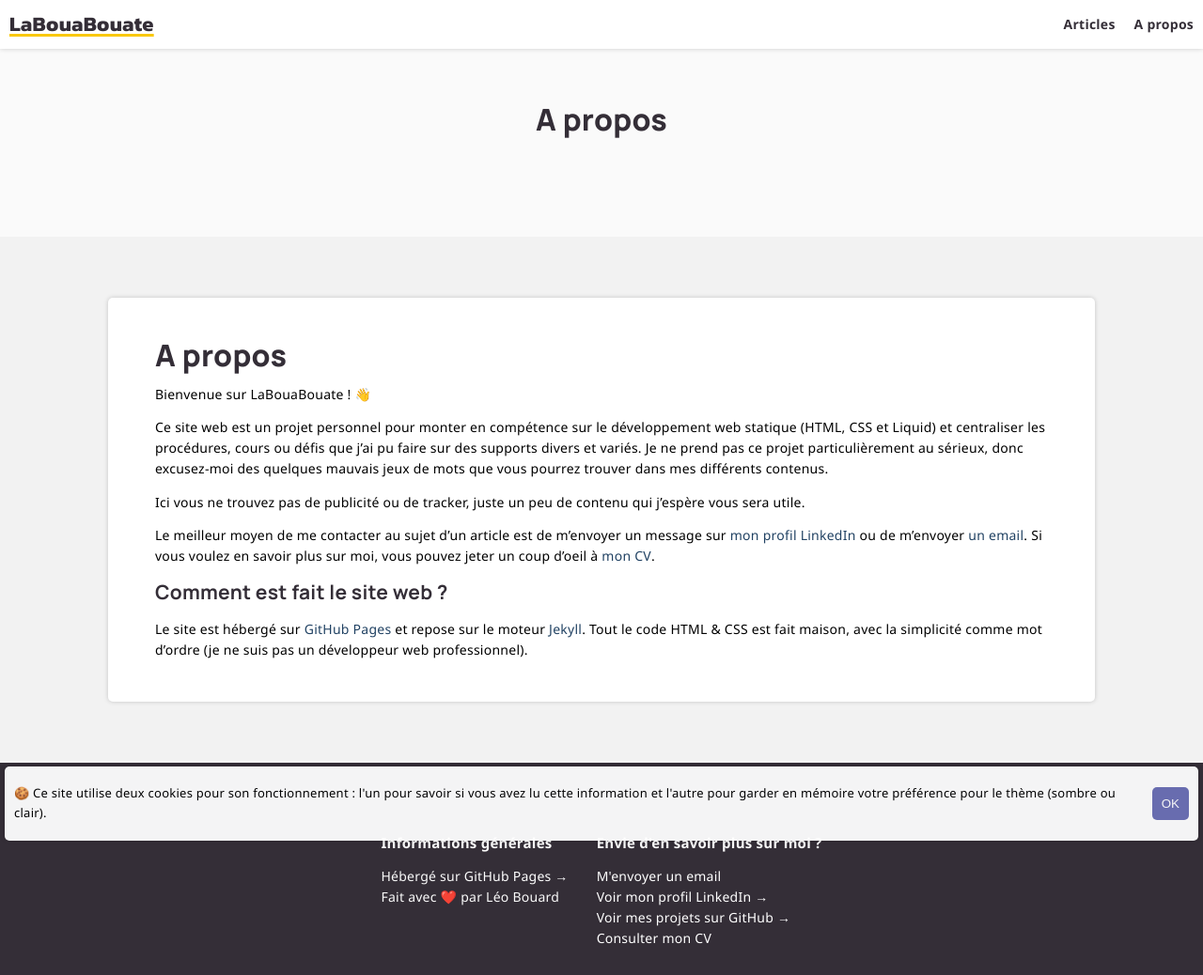
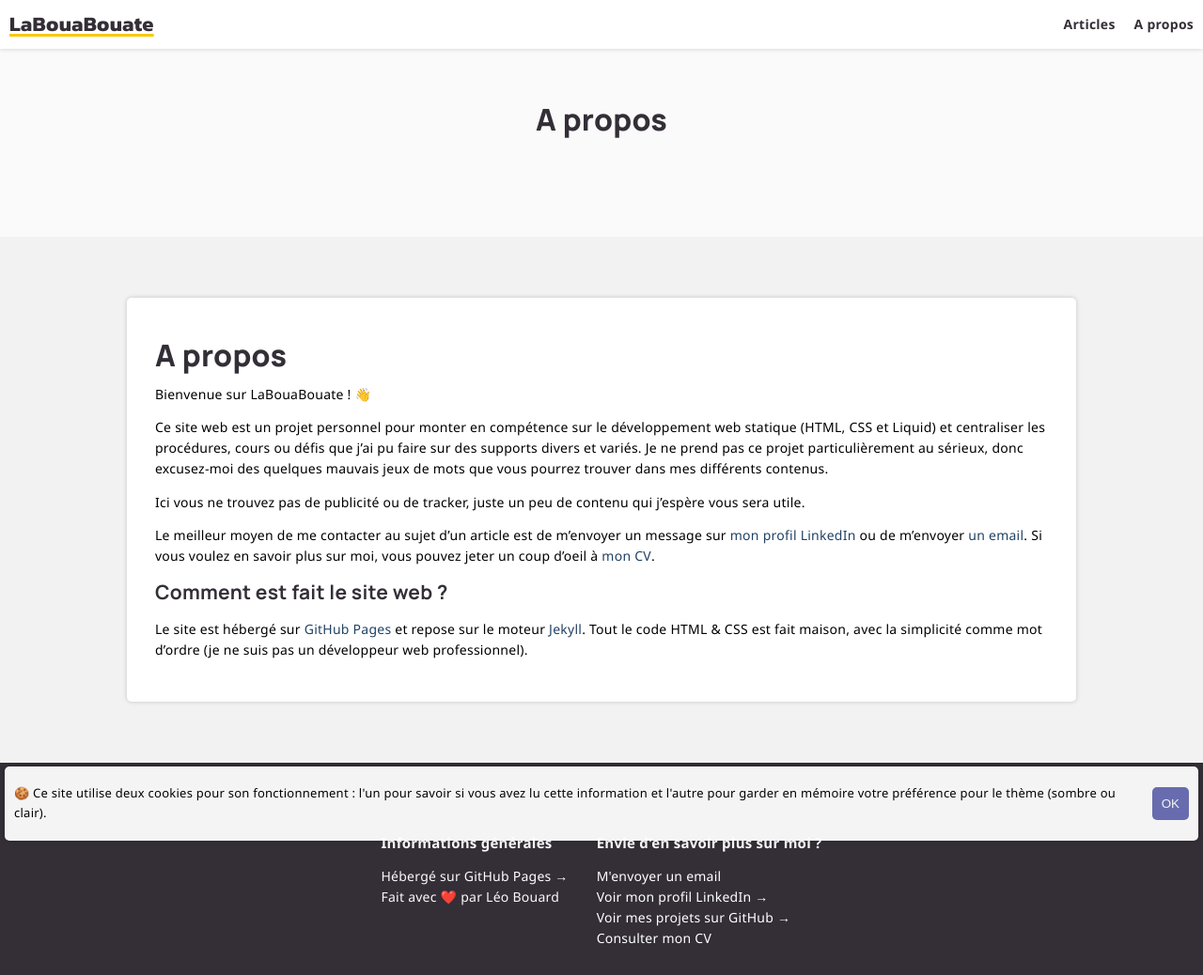
Before and after one commit to leobouard/leobouard.github.io, a Jekyll site: the page built from about.md, in a window 1280 px wide. Shown: the whole page at 94% size. Built offline with Jekyll 4.4.1, drawn with Linux system fonts in a browser that asks for light colours; some web fonts are replaced.

Commit message:
Réduction du padding sur la section

```diff
--- a/assets/css/style.scss
+++ b/assets/css/style.scss
@@ -73,7 +73,7 @@ main {
         min-height: 85%;
         background-color: #fff;
         border-radius: 5px;
-        padding: 30px 50px;
+        padding: 30px;
         margin: auto;
         max-width: 950px;
         width: -moz-available;          /* WebKit-based browsers will ignore this. */
```
